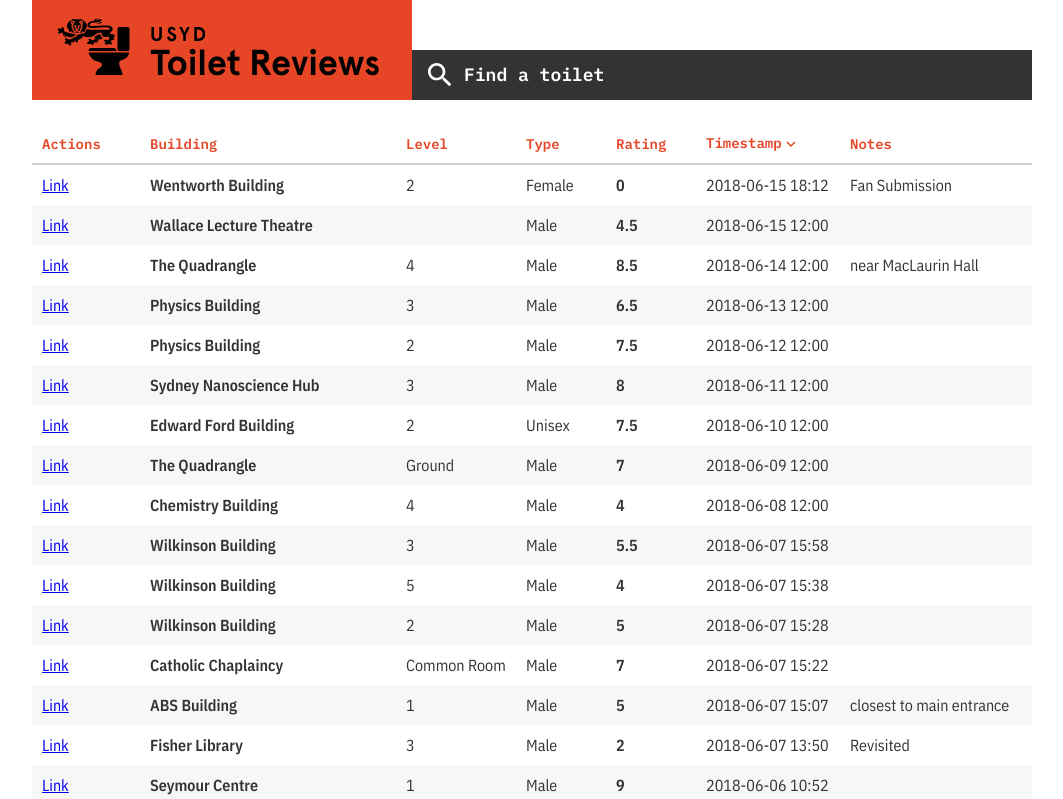
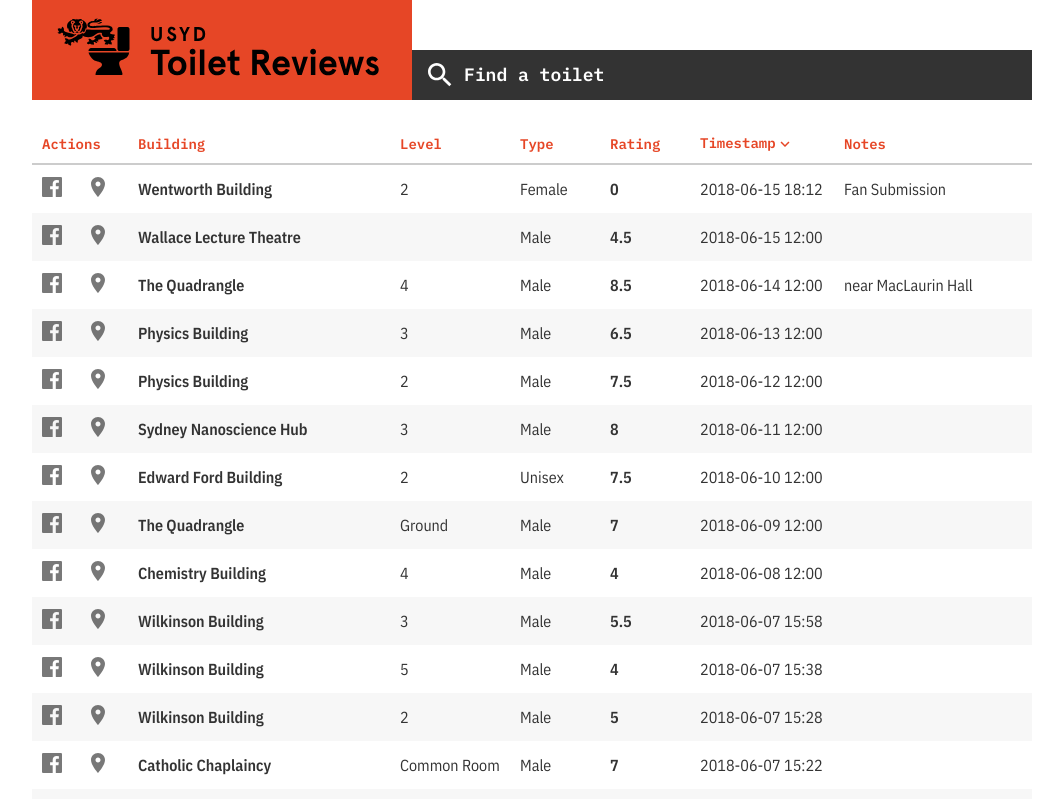
Before and after one commit to notsidney/usydtoiletreviews, a React (Create React App) app: page / in a window 1280 px wide. Shown: the top 799 px of the page, without its empty margins (108-1171 px from the left). Built offline with nearby package versions, Linux system fonts and the light colour scheme.

Commit message:
Added actions icons

```diff
--- a/src/ReviewTable.css
+++ b/src/ReviewTable.css
@@ -39,19 +39,38 @@ th {
   cursor: default;
 }
 
-.col-actions { width: 6.75rem; }
-.col-building { width: 16rem; }
+.col-actions { width: 6rem; }
+.col-building { width: 16.375rem; }
 .col-level { width: 7.5rem; }
 .col-type { width: 5.625rem; }
 .col-rating { width: 5.625rem; }
 .col-timestamp { width: 9rem; }
-.col-notes { width: 12rem; }
+.col-notes { width: 12.375rem; }
 
 td:nth-of-type(2),
 td:nth-of-type(5) {
   font-weight: 600;
 }
 
+td svg {
+  fill: rgba(0,0,0,.53);
+  transition: fill .2s;
+}
+td svg:hover,
+td svg:active {
+  fill: #E64626;
+}
+
+td svg.fb {
+  width: 1.25rem;
+  height: 1.25rem;
+  padding: .125rem 1.5rem .125rem 0;
+}
+td svg.place {
+  width: 1.5rem;
+  height: 1.5rem;
+}
+
 h1.loading {
   margin-top: 8rem;
   text-align: center;
--- a/src/ReviewTable.js
+++ b/src/ReviewTable.js
@@ -99,8 +99,14 @@ class ReviewTable extends Component {
               target="_blank"
               rel="noopener noreferrer"
             >
-              Link
+            <svg className="fb" xmlns="http://www.w3.org/2000/svg" viewBox="0 0 58 58">
+              <path class="cls-1" d="M54.8,0H3.2A3.2,3.2,0,0,0,0,3.2V54.8A3.2,3.2,0,0,0,3.2,58H31V35.57H23.45V26.79H31V20.33c0-7.49,4.58-11.57,11.26-11.57A64.2,64.2,0,0,1,49,9.1v7.83h-4.6c-3.64,0-4.35,1.72-4.35,4.26v5.59h8.7l-1.13,8.78H40V58H54.8A3.2,3.2,0,0,0,58,54.8V3.2A3.2,3.2,0,0,0,54.8,0Z"/>
+            </svg>
             </a>
+
+            <svg className="place" xmlns="http://www.w3.org/2000/svg" viewBox="0 0 24 24">
+              <path d="M12 2C8.13 2 5 5.13 5 9c0 5.25 7 13 7 13s7-7.75 7-13c0-3.87-3.13-7-7-7zm0 9.5c-1.38 0-2.5-1.12-2.5-2.5s1.12-2.5 2.5-2.5 2.5 1.12 2.5 2.5-1.12 2.5-2.5 2.5z"/>
+            </svg>
           </td>
           <td>{item.building}</td>
           <td>{item.level}</td>
```
Also changed, not shown: src/fb.svg (added), src/place.svg (added).
